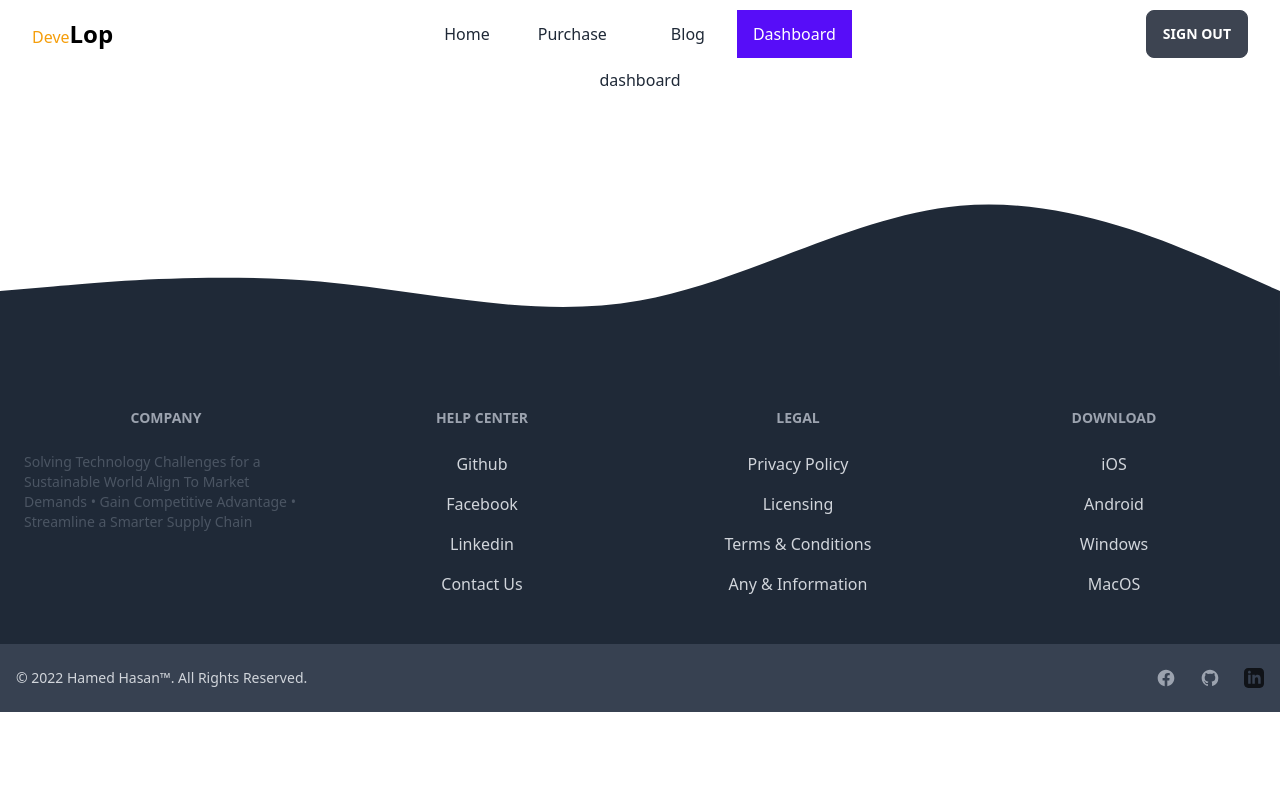
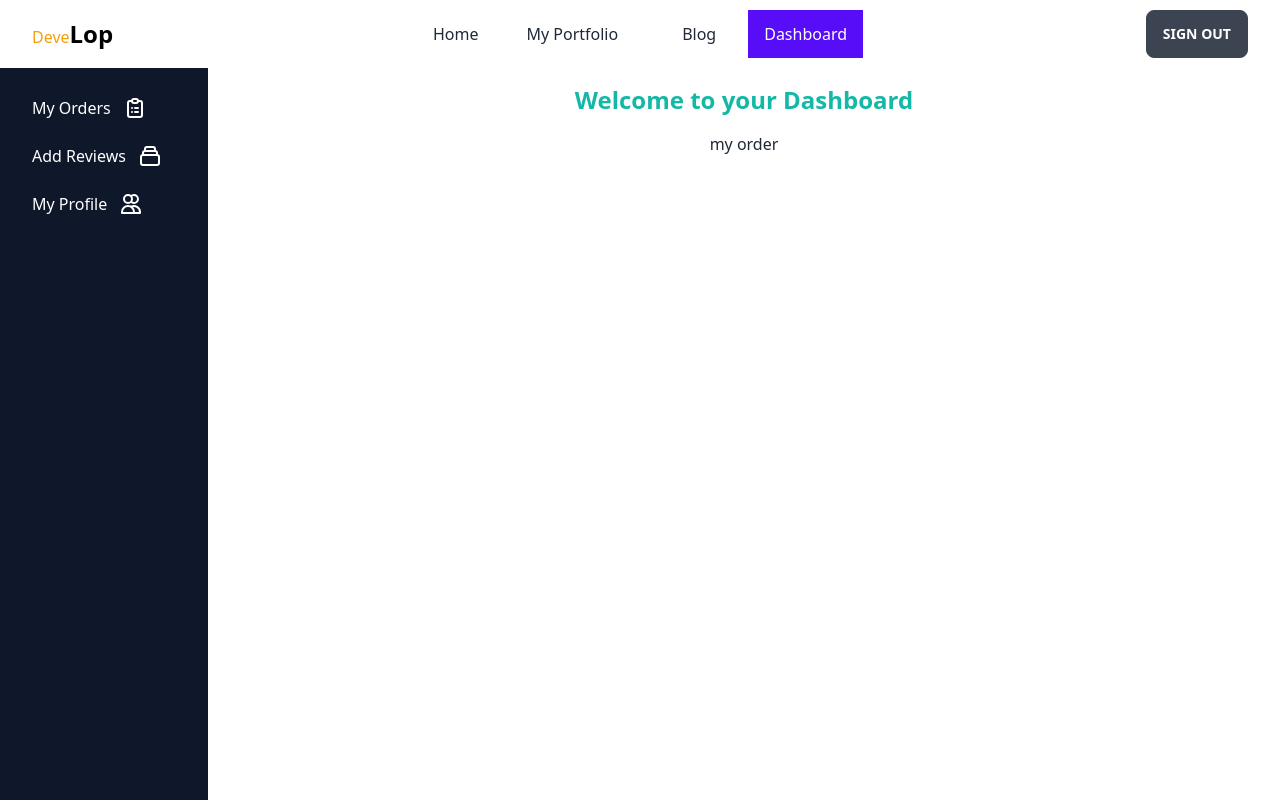
Before and after one commit to Hamed-Hasan/manufacture-development-client, a React (Create React App) app: page /dashboard in a window 1280 px wide. Shown: the top 800 px of the page. Built offline with nearby package versions, Linux system fonts and the light colour scheme; no server answers; sample sign-in values are in the browser's storage; the HTML template or start-up script is replaced by a standard one.

Commit message:
dashboard implement with route

```diff
--- a/src/App.js
+++ b/src/App.js
@@ -3,7 +3,6 @@ import './App.css';
 import Navbar from './components/Pages/Shared/Navbar';
 import { Route, Routes } from 'react-router-dom';
 import Home from './components/Pages/Home/Home';
-
 import Blog from './components/Pages/Blog/Blog';
 import Dashboard from './components/Pages/Dashboard/Dashboard';
 import Footer from './components/Pages/Shared/Footer';
@@ -14,6 +13,9 @@ import RequireAuth from './components/Pages/Auth/RequireAuth';
 import Purchase from './components/Pages/Purchase/Purchase';
 import { ToastContainer } from 'react-toastify';
 import 'react-toastify/dist/ReactToastify.css';
+import MyOrders from './components/Pages/Dashboard/MyOrders';
+import AddReview from './components/Pages/Dashboard/AddReview';
+import MyProfile from './components/Pages/Dashboard/MyProfile';
 function App() {
   return (
     <div className="App">
@@ -25,7 +27,23 @@ function App() {
           <Purchase/>
         </RequireAuth>
       }/>
+
+<Route path="dashboard" element={<RequireAuth><Dashboard /></RequireAuth>} >
+      <Route index element={<RequireAuth><MyOrders/></RequireAuth>}></Route>
+      <Route path="review" element={<RequireAuth><AddReview/></RequireAuth>}></Route>
+      <Route path="profile" element={<MyProfile></MyProfile>}></Route>
+
+
+
+        </Route>
+
+
+
+
+
+
       <Route path="/blog" element={<Blog/>}/>
+      <Route path="/myPortfolio" element={<Blog/>}/>
       <Route path="/dashboard" element={<Dashboard/>}/>
 
       <Route path='/login' element={<Login/>} />
--- /dev/null
+++ b/src/components/Pages/Dashboard/AddReview.js
@@ -0,0 +1,11 @@
+import React from 'react';
+
+const AddReview = () => {
+    return (
+        <div>
+            add review
+        </div>
+    );
+};
+
+export default AddReview;
--- a/src/components/Pages/Dashboard/Dashboard.js
+++ b/src/components/Pages/Dashboard/Dashboard.js
@@ -1,9 +1,37 @@
 import React from 'react';
+import { Link, Outlet } from 'react-router-dom';
 
 const Dashboard = () => {
     return (
-        <div>
-            dashboard
+        <div class="drawer drawer-mobile">
+            <input id="dashboard-sidebar" type="checkbox" class="drawer-toggle" />
+            <div class="drawer-content">
+                <h2 className='text-2xl py-4 font-bold text-center text-teal-500'>Welcome to your Dashboard</h2>
+                <Outlet></Outlet>
+            </div>
+            <div class="drawer-side ">
+                <label for="dashboard-sidebar" class="drawer-overlay"></label>
+                <ul class="menu p-4 overflow-y-auto w-52 bg-slate-900 relative -z-50 text-base-content">
+                    {/* <!-- Sidebar content here --> */}
+                    <li className='transition-all hover:ml-2'><Link className='text-white' to="/dashboard">My Orders
+                    <svg xmlns="http://www.w3.org/2000/svg" class="h-6 w-6" fill="none" viewBox="0 0 24 24" stroke="currentColor" stroke-width="2">
+                    <path stroke-linecap="round" stroke-linejoin="round" d="M9 5H7a2 2 0 00-2 2v12a2 2 0 002 2h10a2 2 0 002-2V7a2 2 0 00-2-2h-2M9 5a2 2 0 002 2h2a2 2 0 002-2M9 5a2 2 0 012-2h2a2 2 0 012 2m-3 7h3m-3 4h3m-6-4h.01M9 16h.01" />
+                    </svg>
+                    </Link></li>
+                    <li className='transition-all hover:ml-2'><Link className='text-white' to="/dashboard/review">Add Reviews
+                    <svg xmlns="http://www.w3.org/2000/svg" class="h-6 w-6" fill="none" viewBox="0 0 24 24" stroke="currentColor" stroke-width="2">
+                    <path stroke-linecap="round" stroke-linejoin="round" d="M19 11H5m14 0a2 2 0 012 2v6a2 2 0 01-2 2H5a2 2 0 01-2-2v-6a2 2 0 012-2m14 0V9a2 2 0 00-2-2M5 11V9a2 2 0 012-2m0 0V5a2 2 0 012-2h6a2 2 0 012 2v2M7 7h10" />
+                    </svg>
+                    </Link></li>
+                    <li className='transition-all hover:ml-2'><Link className='text-white' to="/dashboard/profile">My Profile
+                    <svg xmlns="http://www.w3.org/2000/svg" class="h-6 w-6" fill="none" viewBox="0 0 24 24" stroke="currentColor" stroke-width="2">
+                    <path stroke-linecap="round" stroke-linejoin="round" d="M12 4.354a4 4 0 110 5.292M15 21H3v-1a6 6 0 0112 0v1zm0 0h6v-1a6 6 0 00-9-5.197M13 7a4 4 0 11-8 0 4 4 0 018 0z" />
+                    </svg>
+                    </Link></li>
+
+                </ul>
+
+            </div>
         </div>
     );
 };
--- /dev/null
+++ b/src/components/Pages/Dashboard/MyOrders.js
@@ -0,0 +1,11 @@
+import React from 'react';
+
+const MyOrders = () => {
+    return (
+        <div>
+            my order
+        </div>
+    );
+};
+
+export default MyOrders;
--- /dev/null
+++ b/src/components/Pages/Dashboard/MyProfile.js
@@ -0,0 +1,11 @@
+import React from 'react';
+
+const MyProfile = () => {
+    return (
+        <div>
+            my profile
+        </div>
+    );
+};
+
+export default MyProfile;
--- /dev/null
+++ b/src/components/Pages/MyPortfolio/MyPortfolio.js
@@ -0,0 +1,11 @@
+import React from 'react';
+
+const MyPortfolio = () => {
+    return (
+        <div>
+             My Portfolio
+        </div>
+    );
+};
+
+export default MyPortfolio;
--- a/src/components/Pages/Shared/Navbar.js
+++ b/src/components/Pages/Shared/Navbar.js
@@ -22,7 +22,7 @@ const Navbar = () => {
     }
     const menuItems = <>
     <li> <NavLink to="/">Home</NavLink></li>
-   <li className="mx-4"> <NavLink to="/purchase">Purchase</NavLink></li>
+   <li className="mx-4"> <NavLink to="/myPortfolio">My Portfolio</NavLink></li>
    <li className="mx-4"> <NavLink to="/blog">Blog</NavLink></li>
    <li>    <NavLink to="/dashboard">Dashboard</NavLink></li>
 
@@ -52,6 +52,9 @@ const Navbar = () => {
         <div class="navbar-end">
     {/* <Link to='/login' class="btn">Login</Link> */}
    {user ? <button className="btn " onClick={logout} >Sign Out</button> : <Link class="btn" to="/login">Login</Link>}
+   <label tabIndex="1" for="dashboard-sidebar" className="btn btn-ghost lg:hidden">
+                    <svg xmlns="http://www.w3.org/2000/svg" className="h-5 w-5" fill="none" viewBox="0 0 24 24" stroke="currentColor"><path strokeLinecap="round" strokeLinejoin="round" strokeWidth="2" d="M4 6h16M4 12h8m-8 6h16" /></svg>
+                </label>
   </div>
       </div>
 
--- a/src/components/Pages/purchase/purchase.js
+++ b/src/components/Pages/purchase/purchase.js
@@ -60,7 +60,7 @@ fetch('http://localhost:5000/order', {
             handleOpen();
         }
         else{
-            toast.error(`Already have and Order on ${data.booking?.productName}`)
+            toast.error(`Already have and Order on ${data.order?.productName}`)
         }
 
     });
@@ -76,7 +76,7 @@ fetch('http://localhost:5000/order', {
           <div className="w-full md:w-1/2 md:pr-12 md:py-8 md:border-r md:border-b-0 mb-10 md:mb-0 pb-10 border-b border-gray-200">
             <div className="bg-gray-900 w-full shadow rounded p-8 sm:p-12">
               <p className="text-3xl font-bold leading-7 text-center text-white">
-                Add New Service !
+                Order Your Best Product !
               </p>
               <form onSubmit={handleOrder}>
                 <div className="md:flex items-center mt-8">
```
